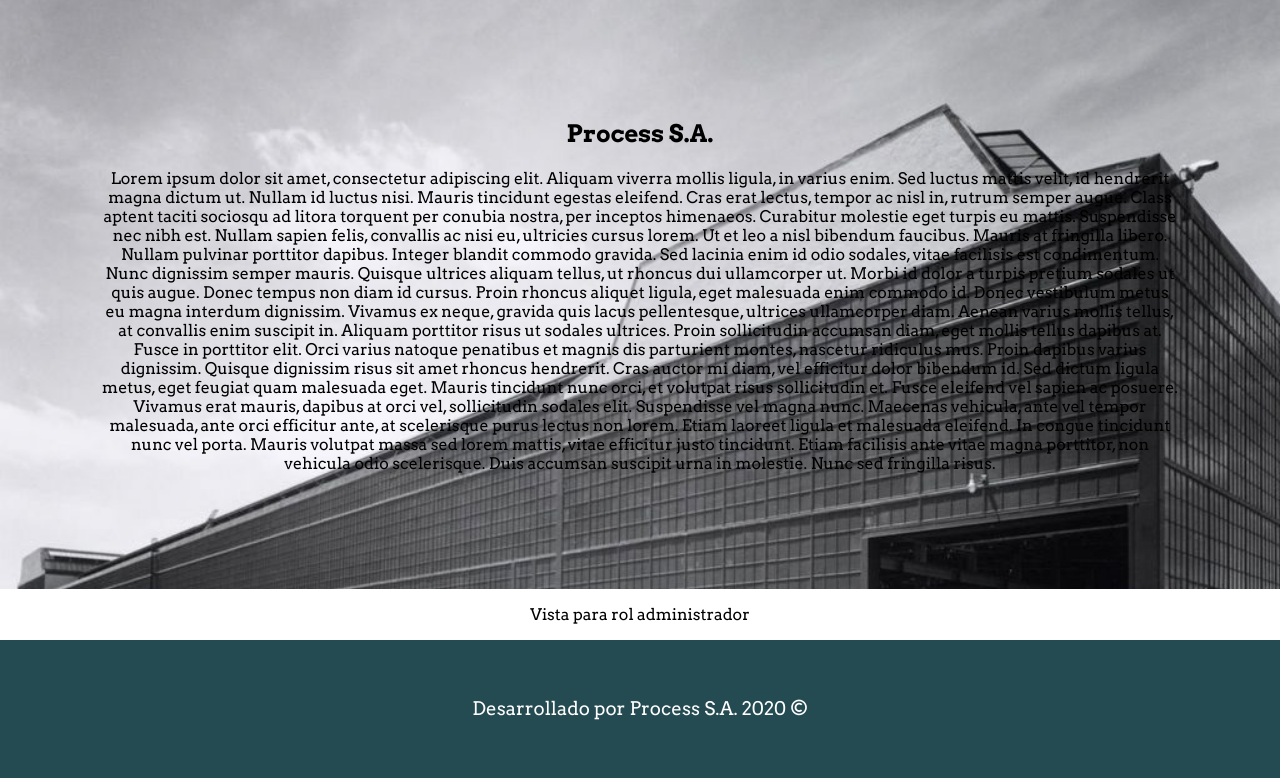
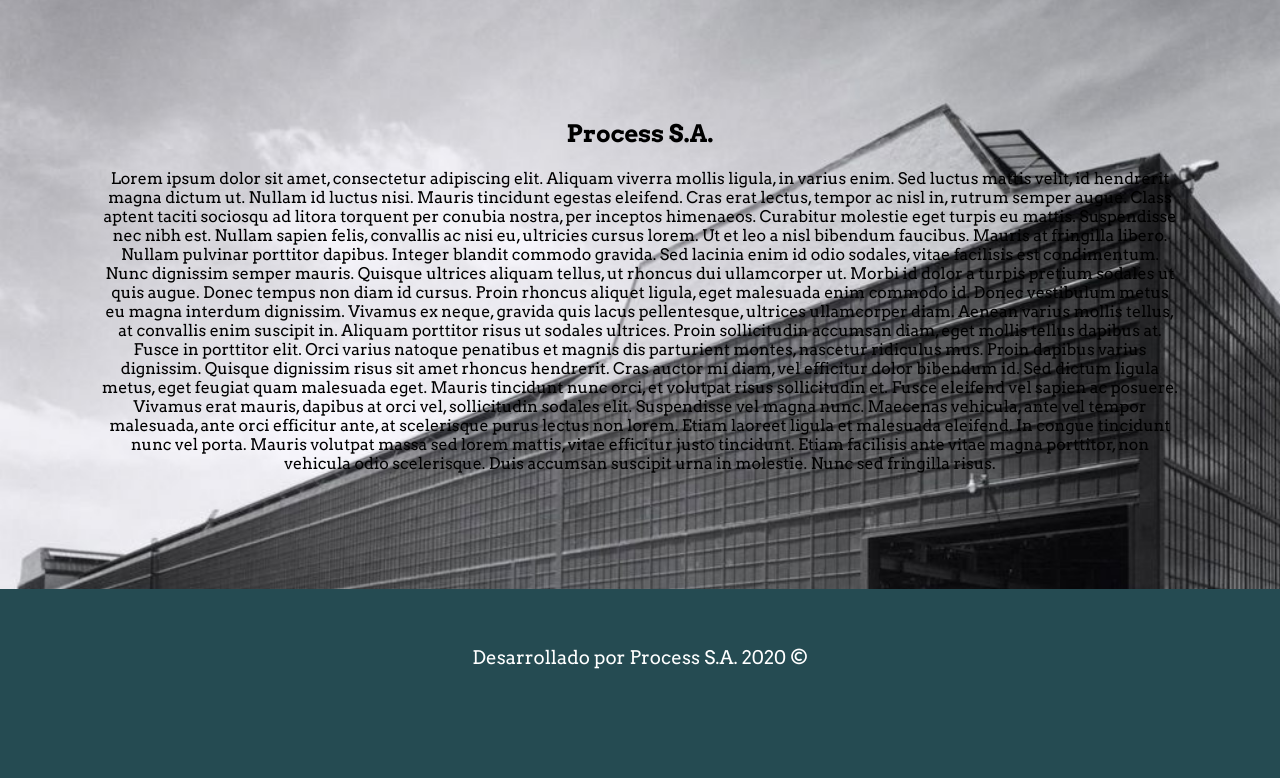
Before and after one commit to jorgefuicaz1996/control_tareas, a Django app: template home/templates/principal.html in a window 1280 px wide. Shown: the part 265-1043 px from the top of the page. After the commit the page ends 934 px from the top, so only its background shows below. Run offline with Django 3.2, Linux system fonts and the light colour scheme; the template is opened without the code that fills it, so the values that code supplies are empty; the visitor is signed in with stand-in values (Sample User, id 1).

Commit message:
borrado ejemplo discriminacion de roles

```diff
--- a/home/templates/principal.html
+++ b/home/templates/principal.html
@@ -17,12 +17,4 @@
 
 		</div>
 	</div>
-
-	{% if user.is_authenticated %}
-	{% if user.is_staff %}
-	<p>Vista para rol administrador</p>
-	{% else %}
-	<p>Vista para rol funcionario</p>
-	{% endif %}
-	{% endif%}
 {% endblock %}
```
